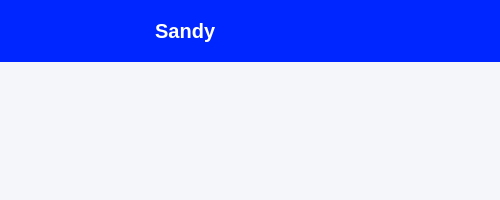
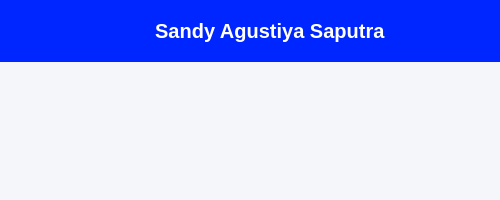
Before and after one commit to sandyatsk17/tugas-lk-6, a plain HTML site: page LK-05/index.html in a window 1280 px wide. Shown: the top 200 px of the page, 0-500 px from the left. Drawn offline with Linux system fonts and the light colour scheme.

Commit message:
Update: Mengubah nama profil menjadi Sandy Agustiya Saputra pada header

```diff
--- a/LK-05/index.html
+++ b/LK-05/index.html
@@ -15,7 +15,7 @@
         <div class="nav-container">
 
             <!-- KIRI -->
-            <h1 class="logo">Sandy</h1>
+            <h1 class="logo">Sandy Agustiya Saputra</h1>
 
             <!-- KANAN -->
             <nav>
```
